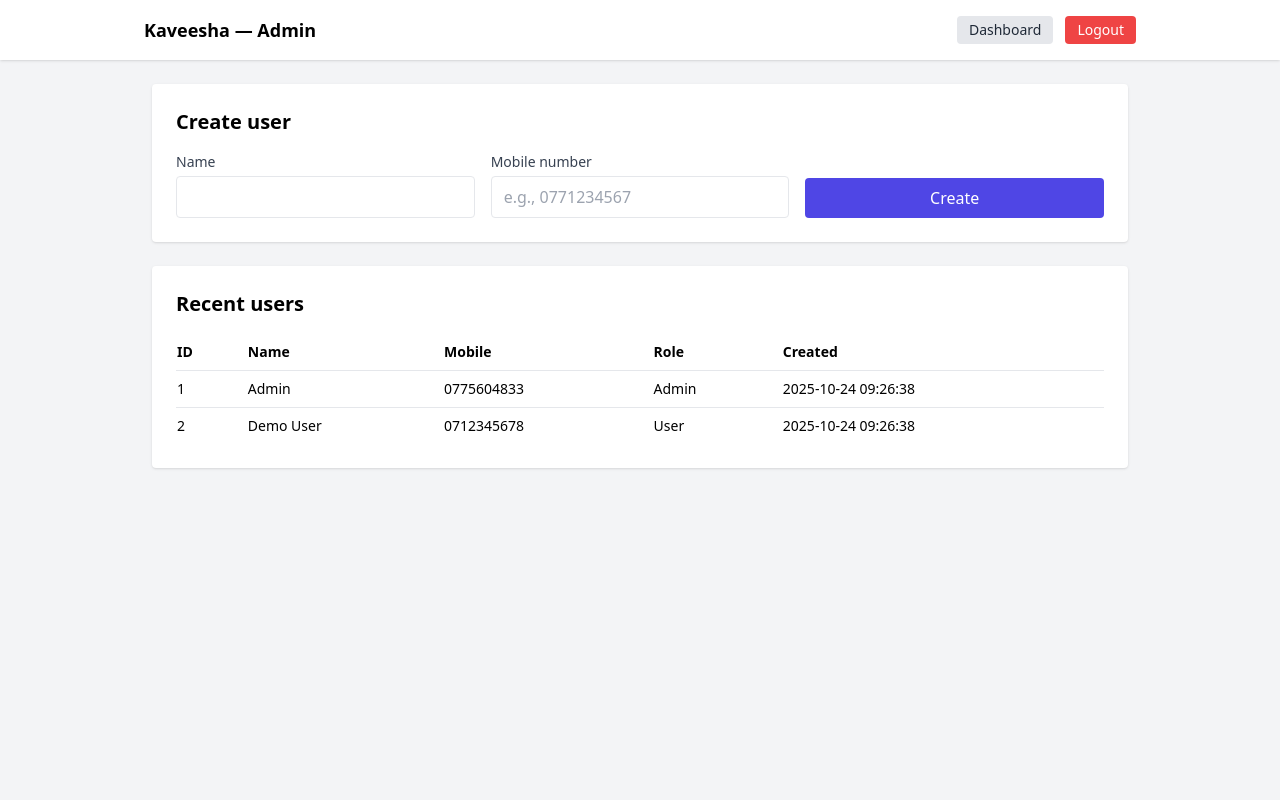
After one commit to IT22215574/Kaveesha, a PHP site: page /admin.php in a window 1280 px wide. The commit adds this page. Run offline with PHP 8.4, Linux system fonts and the light colour scheme; the visitor is signed in with stand-in values (Sample User, id 1); data comes from the database, SQL or seed files in the repository; both versions use the stored data as it was after the commit; some libraries are stand-ins or nearby versions.

Commit message:
admin side

```diff
--- /dev/null
+++ b/admin.php
@@ -0,0 +1,107 @@
+<?php
+require_once __DIR__ . '/config.php';
+require_admin();
+
+$flash = '';
+$success = '';
+
+// Handle create user form submission
+if ($_SERVER['REQUEST_METHOD'] === 'POST') {
+    $name = isset($_POST['username']) ? trim($_POST['username']) : '';
+    $mobile = isset($_POST['mobile']) ? trim($_POST['mobile']) : '';
+
+    if ($name === '' || $mobile === '') {
+        $flash = 'Please enter both name and mobile number.';
+    } elseif (!preg_match('/^[0-9\s+\-()]{7,}$/', $mobile)) {
+        $flash = 'Please enter a valid mobile number.';
+    } else {
+        try {
+            $stmt = db()->prepare('INSERT INTO users (username, mobile_number) VALUES (?, ?)');
+            $stmt->execute([$name, $mobile]);
+            $success = 'User created successfully.';
+        } catch (PDOException $e) {
+            if ((int)$e->errorInfo[1] === 1062) { // duplicate entry
+                $flash = 'A user with that mobile number or username already exists.';
+            } else {
+                $flash = 'Failed to create user. Please try again.';
+            }
+        }
+    }
+}
+
+// Fetch users list (basic list for visibility)
+$users = db()->query('SELECT id, username, mobile_number, is_admin, created_at FROM users ORDER BY created_at DESC LIMIT 100')->fetchAll();
+?>
+<!doctype html>
+<html lang="en">
+<head>
+  <meta charset="utf-8">
+  <meta name="viewport" content="width=device-width, initial-scale=1">
+  <title>Admin • Kaveesha</title>
+  <script src="https://cdn.tailwindcss.com"></script>
+</head>
+<body class="bg-gray-100 min-h-screen">
+  <nav class="bg-white shadow">
+    <div class="max-w-5xl mx-auto px-4 py-4 flex justify-between items-center">
+      <div class="text-lg font-semibold">Kaveesha — Admin</div>
+      <div class="flex items-center space-x-3">
+        <a href="/Kaveesha/dashboard.php" class="text-sm bg-gray-200 text-gray-800 px-3 py-1 rounded">Dashboard</a>
+        <a href="/Kaveesha/logout.php" class="text-sm bg-red-500 text-white px-3 py-1 rounded">Logout</a>
+      </div>
+    </div>
+  </nav>
+
+  <main class="max-w-5xl mx-auto p-6 space-y-6">
+    <section class="bg-white rounded shadow p-6">
+      <h2 class="text-xl font-semibold mb-4">Create user</h2>
+      <?php if ($flash): ?>
+        <div class="mb-4 p-3 bg-red-100 text-red-700 rounded"><?= htmlspecialchars($flash) ?></div>
+      <?php endif; ?>
+      <?php if ($success): ?>
+        <div class="mb-4 p-3 bg-green-100 text-green-800 rounded"><?= htmlspecialchars($success) ?></div>
+      <?php endif; ?>
+      <form method="post" class="grid grid-cols-1 md:grid-cols-3 gap-4">
+        <div>
+          <label class="block text-sm font-medium text-gray-700">Name</label>
+          <input name="username" required class="mt-1 block w-full px-3 py-2 border rounded focus:outline-none focus:ring-2 focus:ring-indigo-500" />
+        </div>
+        <div>
+          <label class="block text-sm font-medium text-gray-700">Mobile number</label>
+          <input name="mobile" type="tel" inputmode="numeric" pattern="[0-9\s+\-()]{7,}" placeholder="e.g., 0771234567" required class="mt-1 block w-full px-3 py-2 border rounded focus:outline-none focus:ring-2 focus:ring-indigo-500" />
+        </div>
+        <div class="flex items-end">
+          <button type="submit" class="w-full py-2 px-4 bg-indigo-600 text-white rounded hover:bg-indigo-700">Create</button>
+        </div>
+      </form>
+    </section>
+
+    <section class="bg-white rounded shadow p-6">
+      <h2 class="text-xl font-semibold mb-4">Recent users</h2>
+      <div class="overflow-x-auto">
+        <table class="min-w-full text-sm">
+          <thead>
+            <tr class="text-left border-b">
+              <th class="py-2 pr-4">ID</th>
+              <th class="py-2 pr-4">Name</th>
+              <th class="py-2 pr-4">Mobile</th>
+              <th class="py-2 pr-4">Role</th>
+              <th class="py-2 pr-4">Created</th>
+            </tr>
+          </thead>
+          <tbody>
+            <?php foreach ($users as $u): ?>
+              <tr class="border-b last:border-0">
+                <td class="py-2 pr-4"><?= (int)$u['id'] ?></td>
+                <td class="py-2 pr-4"><?= htmlspecialchars($u['username']) ?></td>
+                <td class="py-2 pr-4"><?= htmlspecialchars($u['mobile_number']) ?></td>
+                <td class="py-2 pr-4"><?= !empty($u['is_admin']) ? 'Admin' : 'User' ?></td>
+                <td class="py-2 pr-4"><?= htmlspecialchars($u['created_at']) ?></td>
+              </tr>
+            <?php endforeach; ?>
+          </tbody>
+        </table>
+      </div>
+    </section>
+  </main>
+</body>
+</html>
--- a/config.php
+++ b/config.php
@@ -46,11 +46,19 @@ function check_credentials($username, $password) {
 function find_user_by_mobile($mobile) {
     $mobile = trim((string)$mobile);
     if ($mobile === '') return false;
-    $sql = 'SELECT id, username, mobile_number, created_at FROM users WHERE mobile_number = ? LIMIT 1';
+    $sql = 'SELECT id, username, mobile_number, is_admin, created_at FROM users WHERE mobile_number = ? LIMIT 1';
     $stmt = db()->prepare($sql);
     $stmt->execute([$mobile]);
     $row = $stmt->fetch();
     return $row ?: false;
+}
+
+// Helper: require admin
+function require_admin() {
+    if (empty($_SESSION['user']) || empty($_SESSION['is_admin'])) {
+        header('Location: /Kaveesha/login.php');
+        exit;
+    }
 }
 
 // Helper: require login
--- a/dashboard.php
+++ b/dashboard.php
@@ -2,6 +2,7 @@
 require_once __DIR__ . '/config.php';
 require_login();
 $user = htmlspecialchars($_SESSION['user']);
+$is_admin = !empty($_SESSION['is_admin']);
 ?>
 <!doctype html>
 <html lang="en">
@@ -16,6 +17,9 @@ $user = htmlspecialchars($_SESSION['user']);
     <div class="max-w-4xl mx-auto px-4 py-4 flex justify-between items-center">
       <div class="text-lg font-semibold">Kaveesha</div>
       <div class="flex items-center space-x-4">
+        <?php if ($is_admin): ?>
+          <a href="/Kaveesha/admin.php" class="text-sm bg-indigo-600 text-white px-3 py-1 rounded">Admin</a>
+        <?php endif; ?>
         <span class="text-sm text-gray-700">Signed in as <strong><?= $user ?></strong></span>
         <a href="/Kaveesha/logout.php" class="text-sm bg-red-500 text-white px-3 py-1 rounded">Logout</a>
       </div>
--- a/login.php
+++ b/login.php
@@ -16,8 +16,10 @@ if ($_SERVER['REQUEST_METHOD'] === 'POST') {
     $user = find_user_by_mobile($mobile);
     if ($user) {
       session_regenerate_id(true);
-      // Store a friendly name in session if available, otherwise the mobile number
+      // Store session details for later use
+      $_SESSION['user_id'] = (int)$user['id'];
       $_SESSION['user'] = $user['username'] ?: $user['mobile_number'];
+      $_SESSION['is_admin'] = !empty($user['is_admin']);
       header('Location: /Kaveesha/dashboard.php');
       exit;
     } else {
```
Also changed, not shown: setup.sql (+6 -4 lines), README.md.
